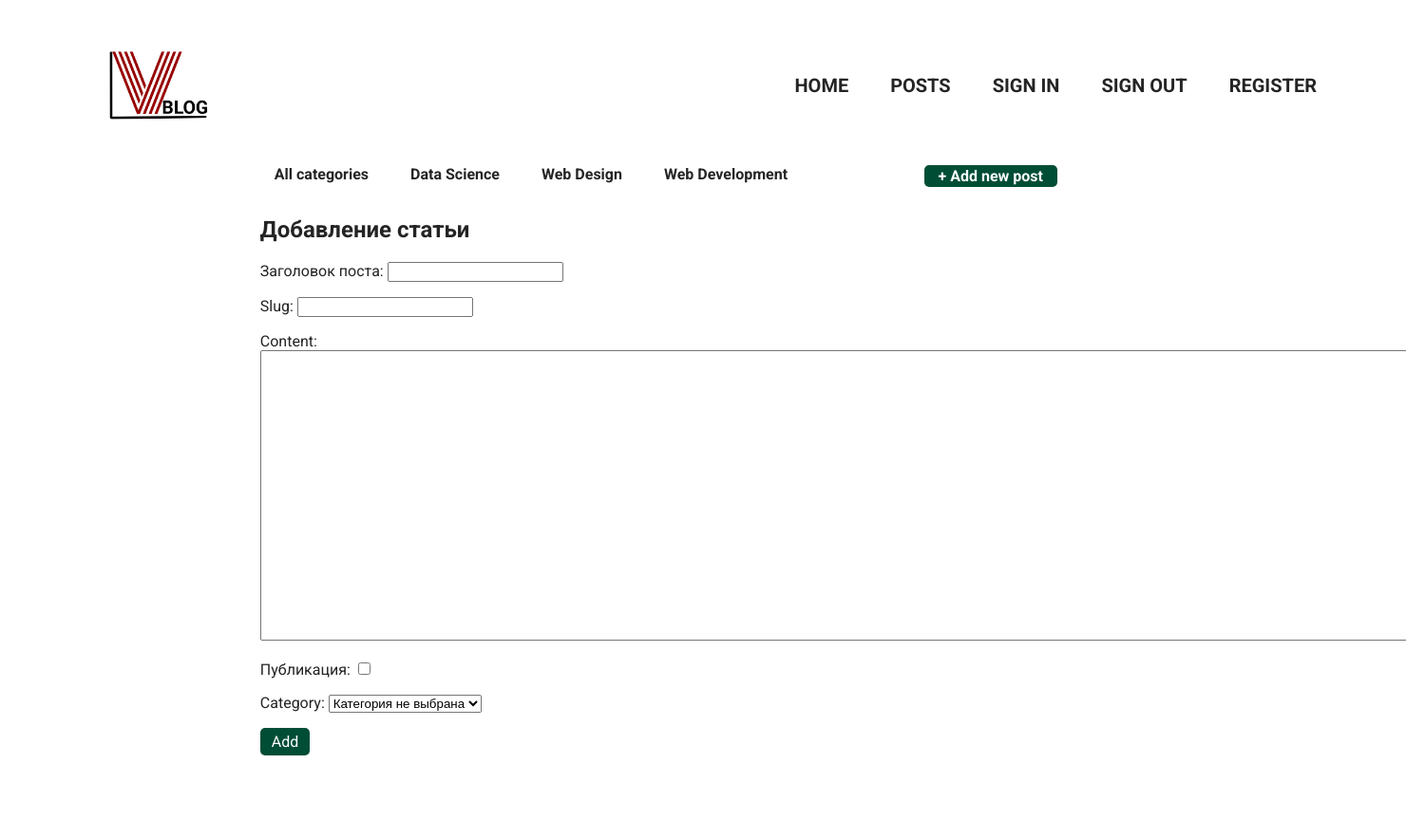
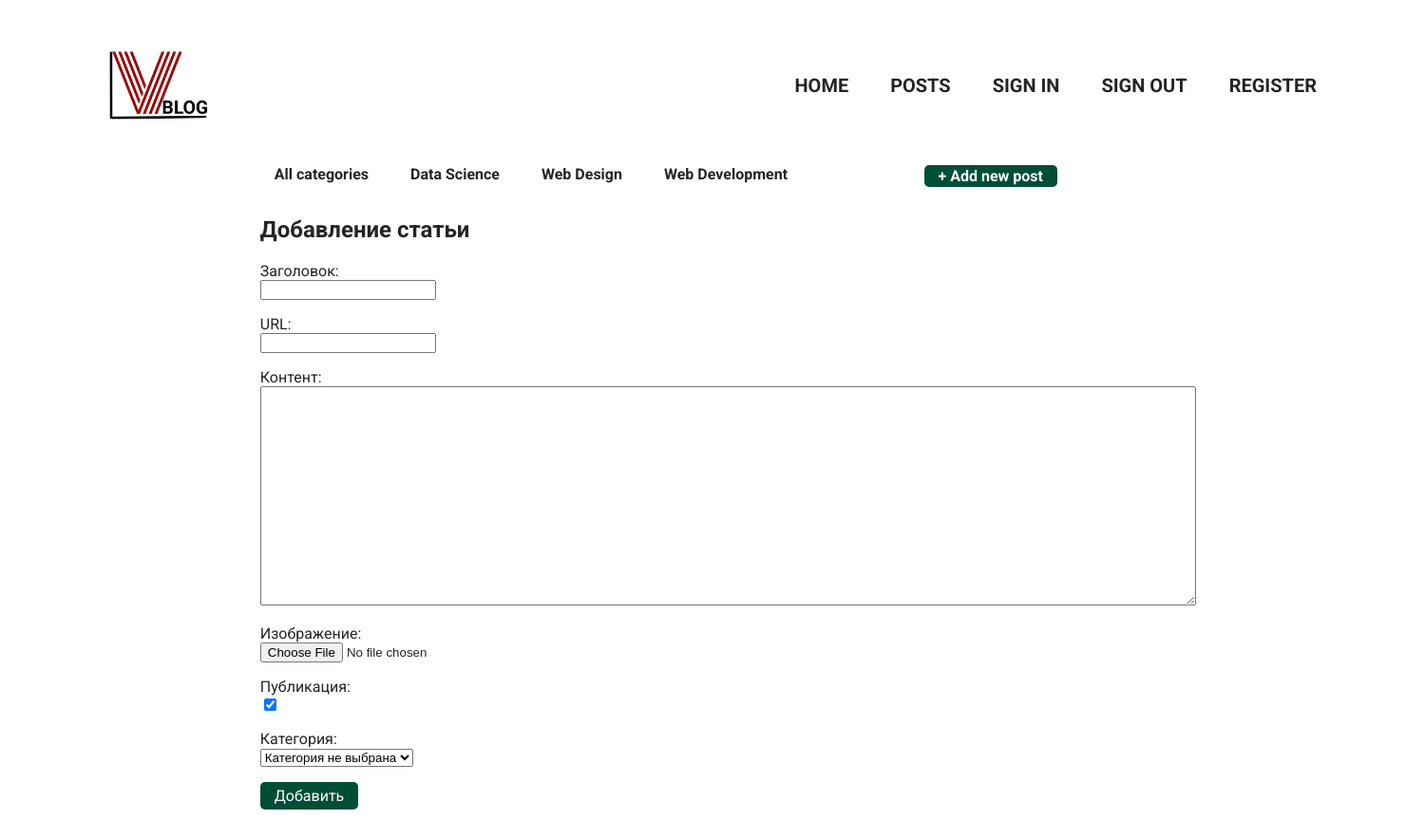
Before and after one commit to BogdanovBA/VBlog, a Django app: page /add_post/ in a window 1480 px wide; the page is wider, and only the part inside the window is pictured. Shown: that part at 95% size. Before the commit the page ends 796 px from the top of that part, so only its background shows below. Run offline with Django 3.2, Linux system fonts and the light colour scheme; data comes from the database, SQL or seed files in the repository; both versions use the stored data as it was after the commit.

Commit message:
Added new form and some validations + any posts (example)

```diff
--- a/vblog/InfoBlog/forms.py
+++ b/vblog/InfoBlog/forms.py
@@ -1,9 +1,23 @@
 from django import forms
+from django.core.exceptions import ValidationError
+
 from .models import *
 
-class AddPostForm(forms.Form):
-    title = forms.CharField(max_length=255, label='Заголовок поста')
-    slug = forms.SlugField(max_length=255)
-    content = forms.CharField(widget=forms.Textarea(attrs={'cols':150, 'rows':20}))
-    is_published = forms.BooleanField(label='Публикация', required=False)
-    category = forms.ModelChoiceField(queryset=Category.objects.all(), empty_label='Категория не выбрана')
+class AddPostForm(forms.ModelForm):
+    def __init__(self, *args, **kwargs):
+        super().__init__(*args, **kwargs)
+        self.fields['category'].empty_label = "Категория не выбрана"
+
+    class Meta:
+        model = Posts
+        fields = ['title', 'slug', 'content', 'post_image', 'is_published', 'category']
+        widgets = {
+            'title': forms.TextInput(attrs={'class': 'form-input'}),
+            'content': forms.Textarea(attrs={'cols': 120, 'rows': 15}),
+        }
+
+    def clean_title(self):
+        title = self.cleaned_data['title']
+        if len(title) > 150:
+            raise ValidationError('Длина заголовка превышает 150 символов')
+        return title
--- a/vblog/InfoBlog/static/InfoBlog/css/base.css
+++ b/vblog/InfoBlog/static/InfoBlog/css/base.css
@@ -145,6 +145,13 @@ main {
     border-radius: 5px;
 }
 
+.add_post_button {
+    padding: 5px 15px;
+    background-color: #004D36;
+    color: white;
+    border-radius: 5px;
+}
+
 /* @media screen and (max-width: 1400px) {
     .green, .red, .menu {
         height: 395px;
--- a/vblog/InfoBlog/templates/InfoBlog/add_post.html
+++ b/vblog/InfoBlog/templates/InfoBlog/add_post.html
@@ -4,10 +4,17 @@
 {% block content %}
     <h2>Добавление статьи</h2>
 
-<form action="{% url 'add_post' %}" method="post">
+<form action="{% url 'add_post' %}" method="post" enctype="multipart/form-data">
     {% csrf_token %}
-    {{ form.as_p }}
-    <button type="submit" class="add">Add</button>
+
+    <div class="form-error">{{ form.non_field_errors }}</div>
+
+    {% for f in form %}
+        <p>{{f.label}}:</br> {{ f }}</p>
+        <div>{{ f.errors }}</div>
+    {% endfor %}
+
+    <button class="add_post_button" type="submit">Добавить</button>
 </form>
 
 {% endblock %}
--- a/vblog/InfoBlog/views.py
+++ b/vblog/InfoBlog/views.py
@@ -45,7 +45,13 @@ def show_post(request, post_slug):
 
 
 def add_post(request):
-    form = AddPostForm()
+    if request.method == 'POST':
+        form = AddPostForm(request.POST, request.FILES)
+        if form.is_valid():
+            form.save()
+            return redirect('posts')
+    else:
+        form = AddPostForm()
     return render(request, 'InfoBlog/add_post.html', {'form': form})
 
 
```
Also changed, not shown: vblog/db.sqlite3, vblog/images/images/2021/07/d/Responsive-Web-Design.png (added), vblog/images/images/2021/07/d/ab9a717a3c6ec5c9d1de7.png (added), vblog/images/images/2021/07/d/css-ill.png (added), vblog/images/images/2021/07/d/data-science_D0wiNbc.jpeg (added).
